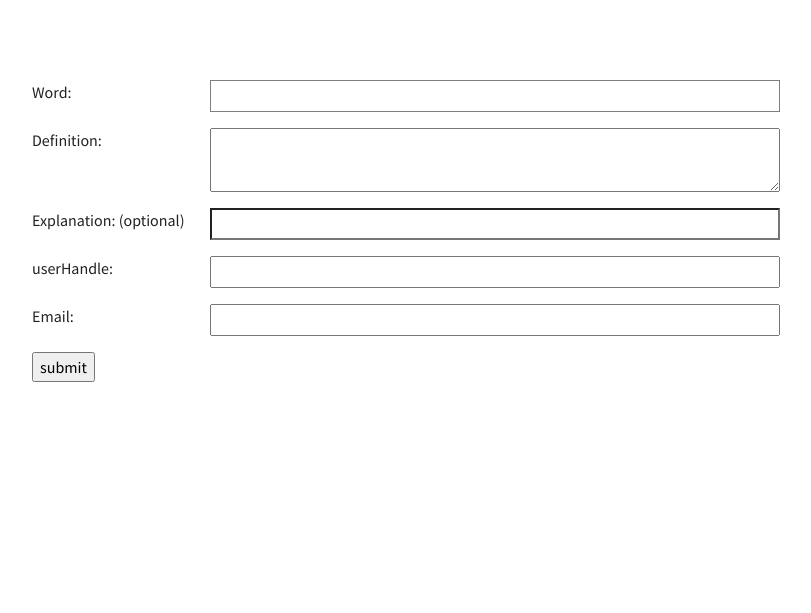
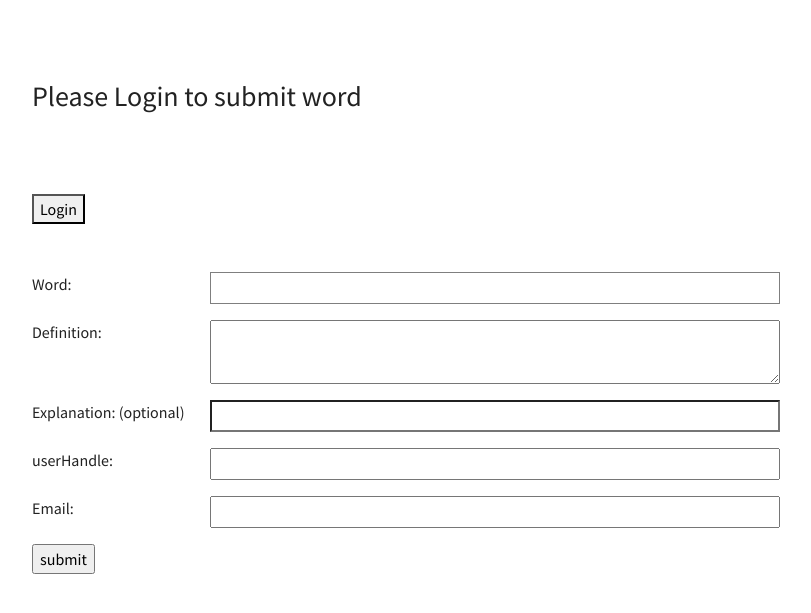
Before and after one commit to zihadbappy/UrbanBangla, a Python web app: template templates/addword.html in a window 1280 px wide. Shown: the part 60-673 px from the top of the page, without its empty margins (50-861 px from the left). Run offline with Jinja, Linux system fonts and the light colour scheme; the template is opened without the code that fills it, so the values that code supplies are empty; some libraries are stand-ins or nearby versions.

Commit message:
updated addword.html

```diff
--- a/templates/addword.html
+++ b/templates/addword.html
@@ -1,11 +1,28 @@
 {% extends 'layout.html' %}
 {% block content %}
 <div class="container">
+{% if not session.get('name')%}
+        <div style="margin-top: 5rem;"><h3>Please Login to submit word</h3>
+            <form action="{{url_for('userlogin')}}" method="GET" style="margin-top: 5rem;">
+                <button class="form-control-label">Login</button>
+            </form>
+            </div>
+{% endif %}
 
-    <form action="/addword" method="POST" style="margin-top: 5rem;">
-        <div class="form-group row">
-            <label for="word" class="col-sm-2">Word:</label><br>
-            <input type="text" class="form-control-label col-sm-6" id="word" name="word" required><br>
+{% if session['name']%}
+    <div style="margin-top: 5rem;"><h3>Logged in as, {{session['name']}}</h3>
+    <form action="{{url_for('userlogout')}}" method="GET" style="margin-top: 5rem;">
+    <button class="form-control-label">Logout</button>
+    </form>
+    </div>
+{% endif %}
+
+    <div style="margin-top: 3rem;">
+
+        <form action="/addword" method="POST" >
+            <div class="form-group row">
+                <label for="word" class="col-sm-2">Word:</label><br>
+                <input type="text" class="form-control-label col-sm-6" id="word" name="word" required><br>
         </div>
         <div class="form-group row">
             <label for="def" class="col-sm-2">Definition: </label><br>
@@ -29,4 +46,5 @@
     <input type="submit" value="submit">
 </form>
 </div>
+</div>
 {% endblock content %}
```
